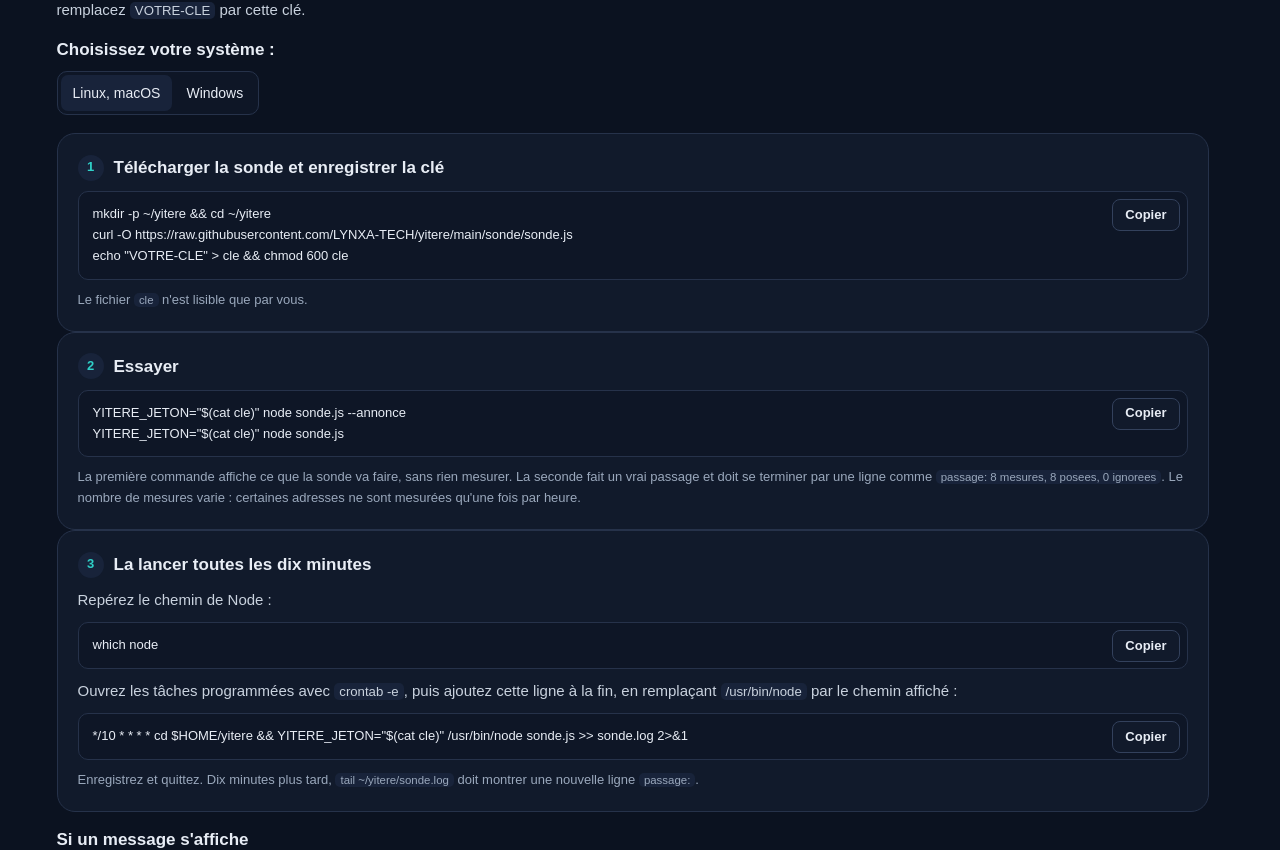
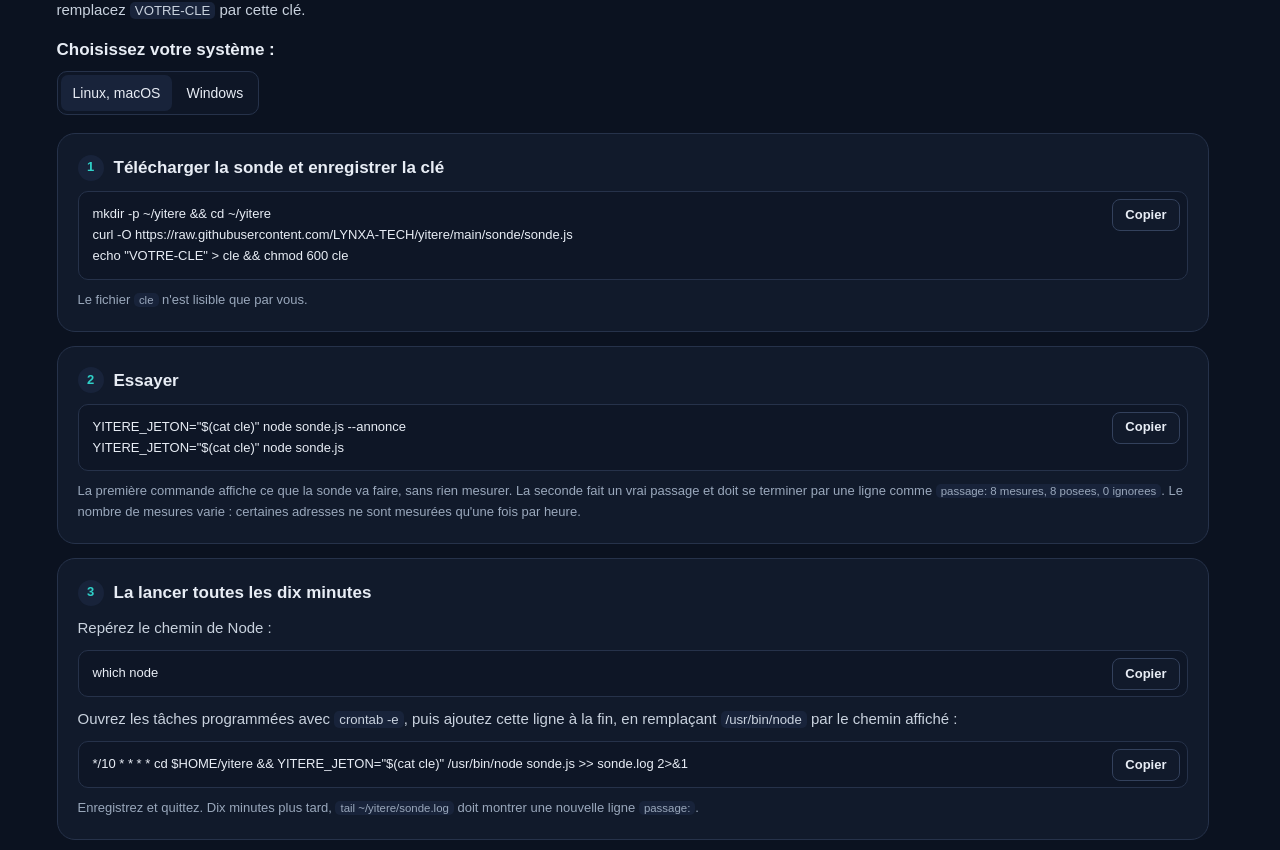
Before and after one commit to LYNXA-TECH/yitere, a Next.js app in the folder web/: page /en/contribuer/sonde in a window 1280 px wide. Shown: the part 1356-2206 px from the top of the page. Built offline with nearby package versions, Linux system fonts and the light colour scheme; a web font is replaced by a local one.

Commit message:
Sonde : les cartes du guide ne se touchent plus
La regle qui montre le systeme choisi mettait la liste en display: block, ce qui
annulait l'espace entre les cartes des etapes. Elle la met maintenant en grid.

```diff
--- a/web/components/contribuer/contribuer.module.css
+++ b/web/components/contribuer/contribuer.module.css
@@ -370,7 +370,8 @@
 
 .lancer:has(input[value="unix"]:checked) [data-systeme="unix"],
 .lancer:has(input[value="windows"]:checked) [data-systeme="windows"] {
-  display: block;
+  /* grid, pas block : la liste des etapes garde l'espace entre ses cartes. */
+  display: grid;
 }
 
 /* Le guide d'installation : des etapes numerotees, un bloc de commandes copiable chacune. */
```
